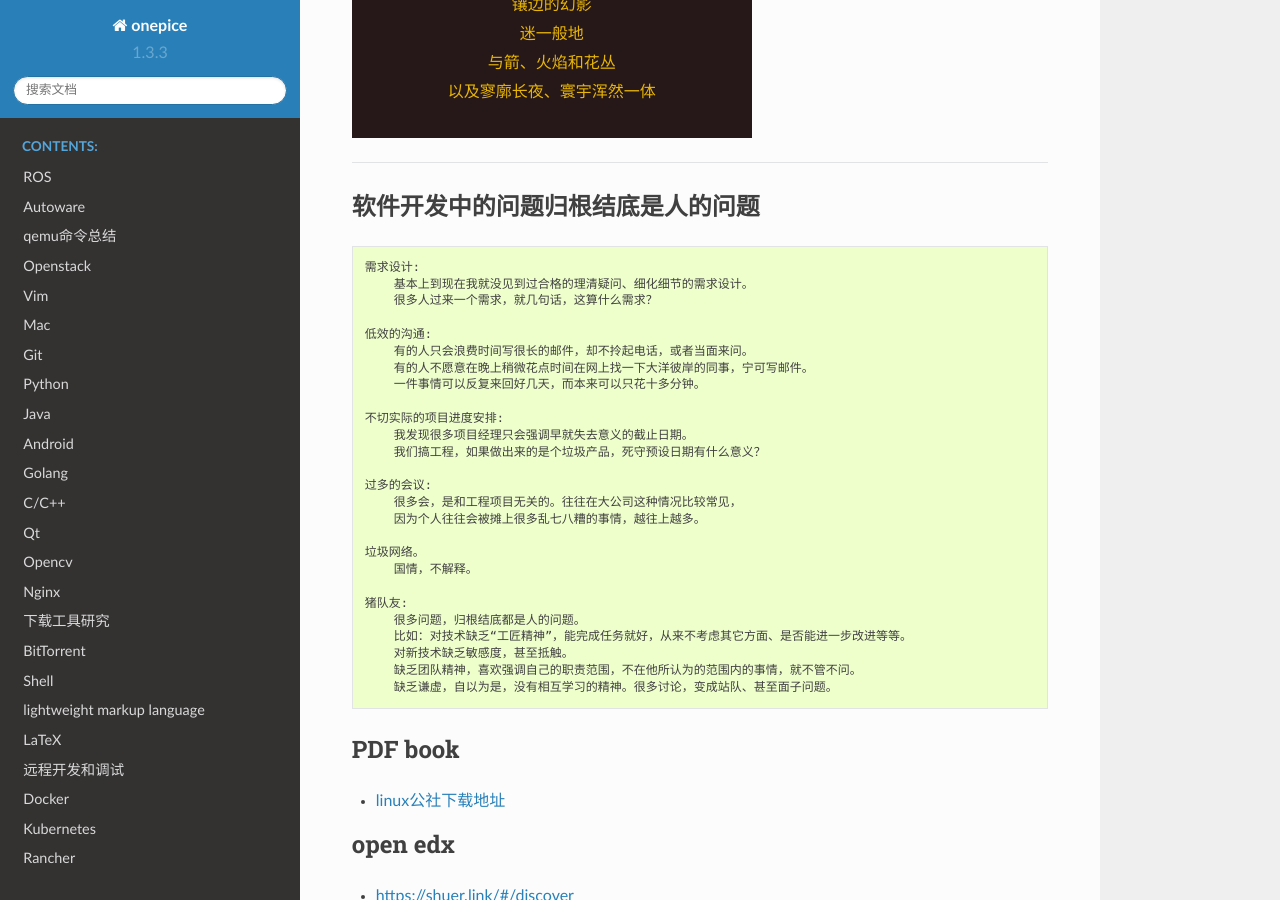
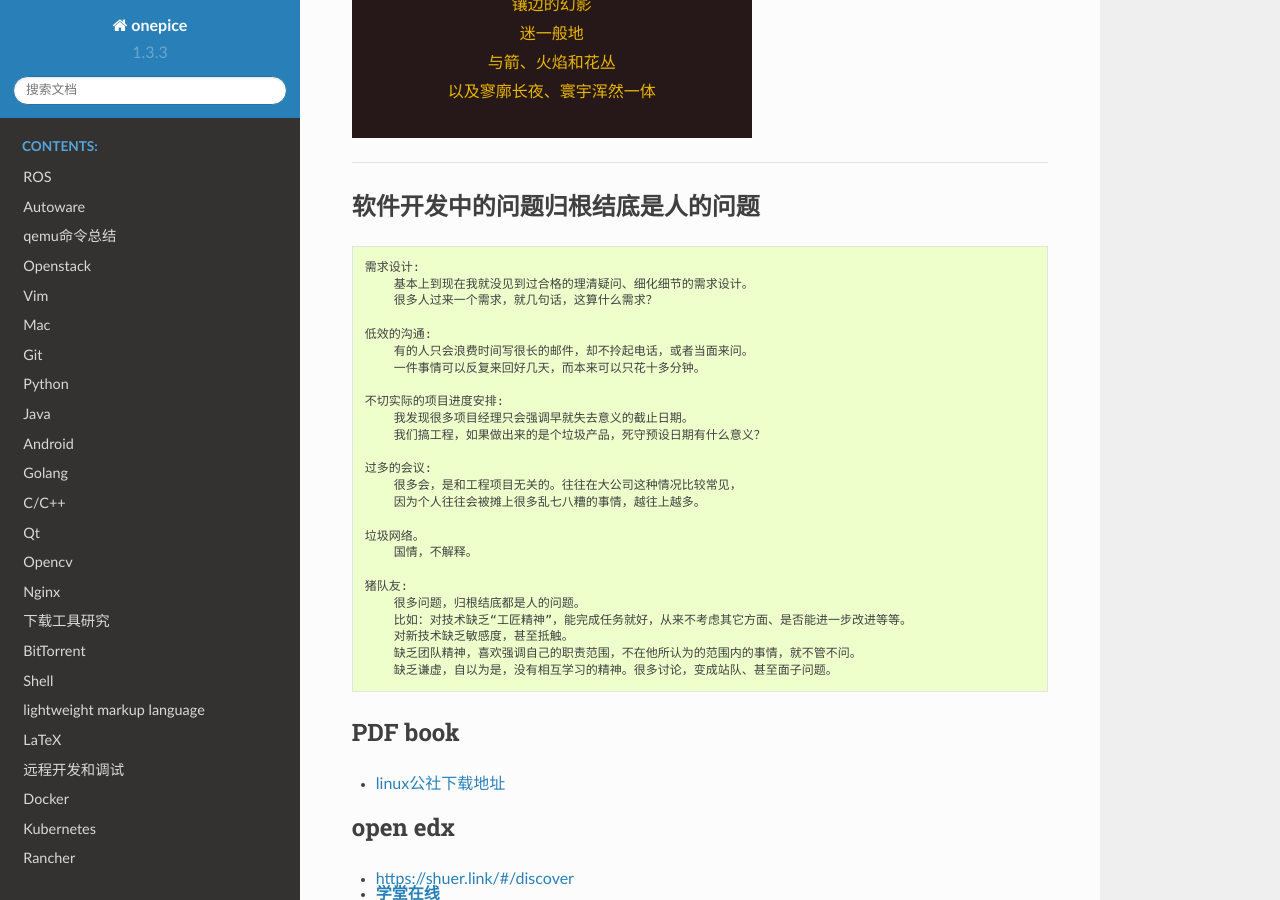
Before and after one commit to my-rds-store/my_space, a Sphinx documentation site: the page built from source/index.rst, in a window 1280 px wide and 900 px high, scrolled down 720 px. Built offline with Sphinx 7.4.7 and the Read the Docs theme 2.0.0, drawn with Linux system fonts in a browser that asks for light colours.

Commit message:
update ...

```diff
--- a/source/index.rst
+++ b/source/index.rst
@@ -89,7 +89,6 @@ Hello World
 
         低效的沟通:
             有的人只会浪费时间写很长的邮件，却不拎起电话，或者当面来问。
-            有的人不愿意在晚上稍微花点时间在网上找一下大洋彼岸的同事，宁可写邮件。
             一件事情可以反复来回好几天，而本来可以只花十多分钟。
 
         不切实际的项目进度安排:
```
